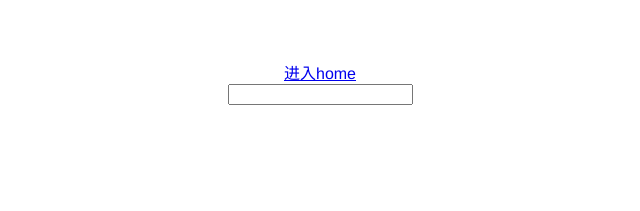
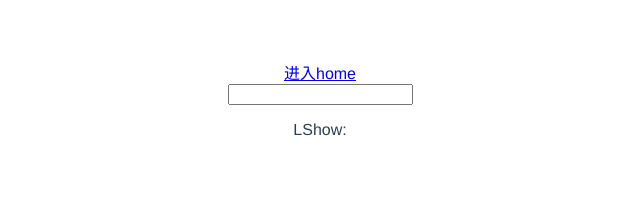
Before and after one commit to Ostaer/vue-learn, a Vue app: page /#/store in a window 1280 px wide. Shown: the top 211 px of the page, without its empty margins (320-960 px from the left). Built offline with nearby package versions, Linux system fonts and the light colour scheme.

Commit message:
16.2-webpack

```diff
--- /dev/null
+++ b/src/components/LShow.vue
@@ -0,0 +1,21 @@
+<template>
+<div>
+  <p>LShow: {{ content }}</p>
+</div>
+</template>
+
+<script>
+export default {
+  name: 'LShow',
+  props: {
+    content: {
+      type: [String, Number],
+      default: ''
+    }
+  }
+}
+</script>
+
+<style scoped>
+
+</style>
--- a/src/views/store.vue
+++ b/src/views/store.vue
@@ -1,20 +1,27 @@
 <template>
   <div>
-    <l-input v-model="inputValue"></l-input>
-    <p>{{ inputValue }}</p>
+    <l-input :value="inputValue" @input="handleInput"></l-input>
+    <l-show :content="inputValue"></l-show>
   </div>
 </template>
 
 <script>
 import LInput from '@/components/Linput'
+import LShow from '@/components/LShow'
 export default {
   name: 'store',
   components: {
-    LInput
+    LInput,
+    LShow
   },
   data () {
     return {
       inputValue: ''
+    }
+  },
+  methods: {
+    handleInput (val) {
+      this.inputValue = val
     }
   }
 }
```
